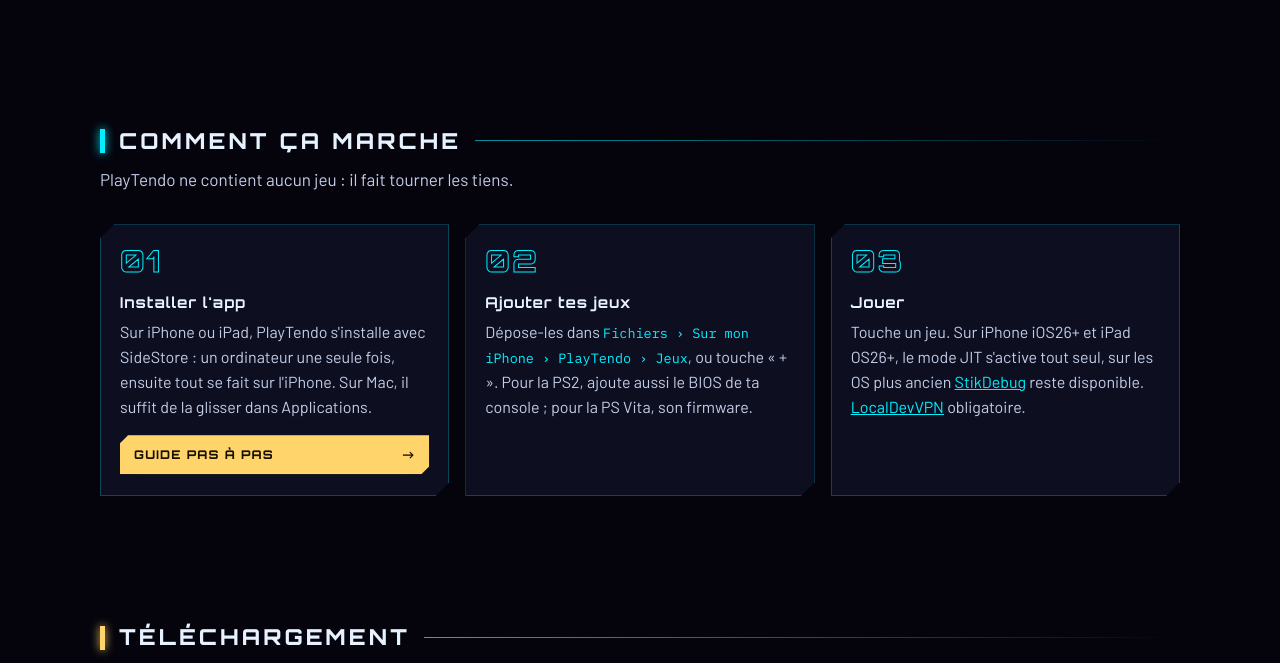
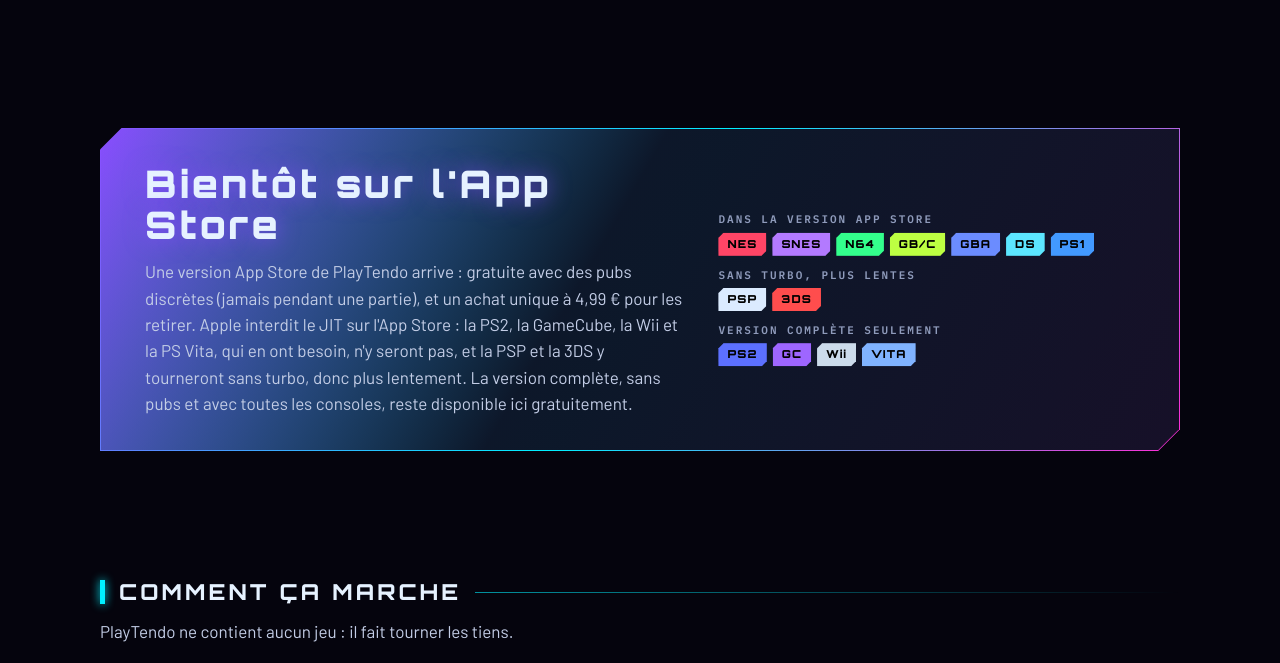
Before and after one commit to Cyph3rNoob/PlayTendo, a plain HTML site: page vitrine/index.html in a window 1280 px wide. Shown: the part 4277-4940 px from the top of the page. Drawn offline with Linux system fonts and the light colour scheme.

Commit message:
Vitrine : encadré « Bientôt sur l'App Store » et liens Confidentialité, code source, contact
Co-Authored-By: Claude Opus 5.5 <noreply@anthropic.com>

```diff
--- a/vitrine/index.html
+++ b/vitrine/index.html
@@ -796,6 +796,36 @@ footer .first { color: var(--text); font-weight: 600; }
     </div>
   </section>
 
+  <section class="band" id="app-store">
+    <div class="wrap">
+      <div class="turbo-band cut">
+        <div class="turbo-in cut">
+          <div>
+            <h2><span class="fr">Bientôt sur l'App Store</span><span class="en">Coming to the App Store</span></h2>
+            <p>
+              <span class="fr">Une version App Store de PlayTendo arrive : gratuite avec des pubs discrètes (jamais pendant une partie), et un achat unique à 4,99 € pour les retirer. Apple interdit le JIT sur l'App Store : la PS2, la GameCube, la Wii et la PS Vita, qui en ont besoin, n'y seront pas, et la PSP et la 3DS y tourneront sans turbo, donc plus lentement. La version complète, sans pubs et avec toutes les consoles, reste disponible ici gratuitement.</span>
+              <span class="en">An App Store version of PlayTendo is on its way: free with unobtrusive ads (never during play), and a one-time €4.99 purchase to remove them. Apple doesn't allow JIT on the App Store: the PS2, GameCube, Wii and PS Vita, which need it, won't be there, and the PSP and 3DS will run without turbo, so more slowly. The full version, ad-free and with every console, stays available here for free.</span>
+            </p>
+          </div>
+          <dl class="needs">
+            <div>
+              <dt><span class="fr">Dans la version App Store</span><span class="en">In the App Store version</span></dt>
+              <dd><span class="badge cut" style="--k:#ff4566">NES</span><span class="badge cut" style="--k:#b37aff">SNES</span><span class="badge cut" style="--k:#33ff8c">N64</span><span class="badge cut" style="--k:#bdff42">GB/C</span><span class="badge cut" style="--k:#6b8cff">GBA</span><span class="badge cut" style="--k:#5ce6ff">DS</span><span class="badge cut" style="--k:#4299ff">PS1</span></dd>
+            </div>
+            <div>
+              <dt><span class="fr">Sans turbo, plus lentes</span><span class="en">No turbo, slower</span></dt>
+              <dd><span class="badge cut" style="--k:#dbebff">PSP</span><span class="badge cut" style="--k:#ff4d4d">3DS</span></dd>
+            </div>
+            <div>
+              <dt><span class="fr">Version complète seulement</span><span class="en">Full version only</span></dt>
+              <dd><span class="badge cut" style="--k:#5c70ff">PS2</span><span class="badge cut" style="--k:#9e66ff">GC</span><span class="badge cut" style="--k:#ccdbeb">Wii</span><span class="badge cut" style="--k:#80b3ff">VITA</span></dd>
+            </div>
+          </dl>
+        </div>
+      </div>
+    </div>
+  </section>
+
   <section class="band" id="etapes">
     <div class="wrap">
       <h2 class="sec" style="--k:var(--cyan)"><span class="fr">Comment ça marche</span><span class="en">How it works</span><i></i></h2>
@@ -905,6 +935,7 @@ footer .first { color: var(--text); font-weight: 600; }
     <p class="first"><span class="fr">Aucun jeu ni BIOS n'est fourni : PlayTendo fait tourner ceux que tu possèdes.</span><span class="en">No games or BIOS files are included: PlayTendo runs the ones you own.</span></p>
     <p><span class="fr">PlayTendo n'est affilié ni à Nintendo ni à Sony. Les noms des consoles appartiennent à leurs propriétaires et servent seulement à indiquer la compatibilité.</span><span class="en">PlayTendo is not affiliated with Nintendo or Sony. Console names belong to their owners and are used only to describe compatibility.</span></p>
     <p><span class="fr">App personnelle, construite uniquement avec des logiciels libres.</span><span class="en">A personal app, built entirely with open-source software.</span></p>
+    <p><a href="confidentialite/"><span class="fr">Confidentialité</span><span class="en">Privacy</span></a> · <a href="https://github.com/Cyph3rNoob/PlayTendo"><span class="fr">Code source (GPL-3.0)</span><span class="en">Source code (GPL-3.0)</span></a> · <a href="mailto:contact@playtendo.me">contact@playtendo.me</a></p>
   </div>
 </footer>
 
--- a/vitrine/sitemap.xml
+++ b/vitrine/sitemap.xml
@@ -2,7 +2,7 @@
 <urlset xmlns="http://www.sitemaps.org/schemas/sitemap/0.9">
   <url>
     <loc>https://playtendo.me/</loc>
-    <lastmod>2026-10-27</lastmod>
+    <lastmod>2026-11-15</lastmod>
   </url>
   <url>
     <loc>https://playtendo.me/installer/</loc>
```
